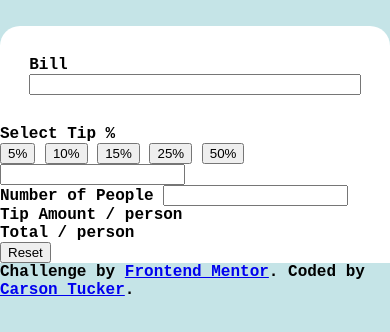
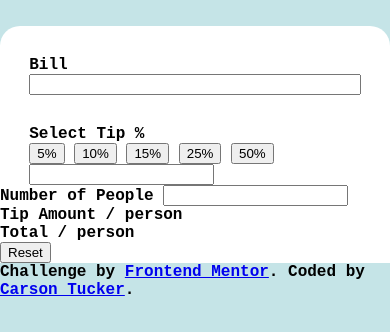
Before and after one commit to MixedCatfood/tip-calculator-app-main, a plain HTML site: page index.html in a window 390 px wide. Shown: the part 124-456 px from the top of the page. Drawn offline with Linux system fonts and the light colour scheme.

Commit message:
completed input fields

```diff
--- a/styleSmall.css
+++ b/styleSmall.css
@@ -31,4 +31,9 @@
         display: flex;
         flex-direction: column;
     }
+    #tipPercent {
+        width: 85%;
+        margin-left: auto;
+        margin-right: auto;
+    }
 }
```
